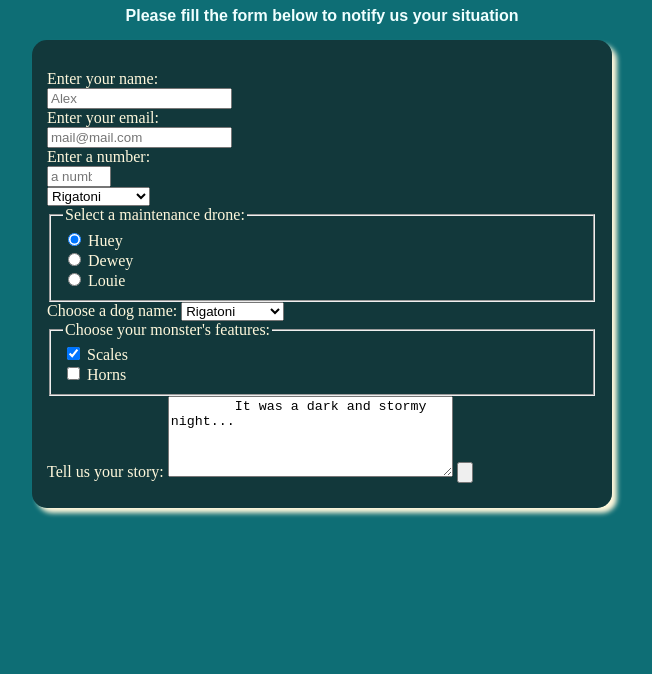
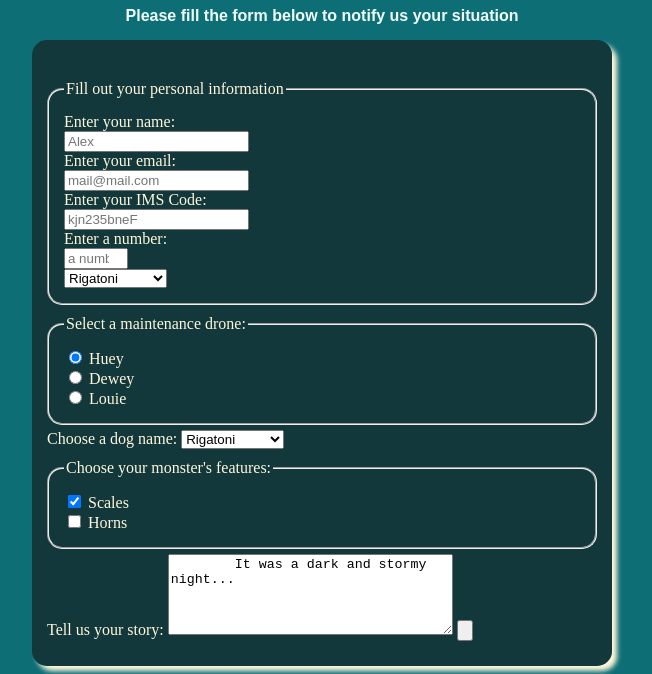
Before and after one commit to SirvanCheraghiNilaki/Night-Action-Emergency-Form, a plain HTML site: page source/index.html in a window 1280 px wide. Shown: the part 155-829 px from the top of the page, without its empty margins (318-970 px from the left). Before the commit the page ends 800 px from the top, so only its background shows below. Drawn offline with Linux system fonts and the light colour scheme.

Commit message:
عحیشفثی

```diff
--- a/source/index.html
+++ b/source/index.html
@@ -13,17 +13,29 @@
     <p id="description">Please fill the form below to notify us your situation</p>
     <form action="" method="post" id="survey-form">
         <!-- DONE DONE DONE DONE -->
-        <label for="name" id="name-label">Enter your
-        name: <input type="text" name="" id="name" placeholder="Alex" required></label>
-        <label for="email" id="email-label">Enter your email: <input type="email" name="" id="email" placeholder="mail@mail.com" required></label>
-        <label for="number" id="number-label">Enter a number: <input type="number" name="" id="number"
-                placeholder="a number between 13 and 120" min="13" max="120"></label>
-        <label for=""><select name="" id="dropdown">
-                <option value="rigatoni">Rigatoni</option>
-                <option value="dave">Dave</option>
-                <option value="pumpernickel">Pumpernickel</option>
-                <option value="reeses">Reeses</option>
-            </select></label>
+        <fieldset>
+            <legend>Fill out your personal information</legend>
+            <label for="name" id="name-label">Enter your name:
+                <input type="text" name="" id="name" placeholder="Alex" required>
+            </label>
+            <label for="email" id="email-label">Enter your email:
+                <input type="email" name="" id="email" placeholder="mail@mail.com" required>
+            </label>
+            <label for="name" id="name-label">Enter your IMS Code:
+                <input type="text" name="" id="code" placeholder="kjn235bneF" required>
+            </label>
+            <label for="number" id="number-label">Enter a number:
+                <input type="number" name="" id="number" placeholder="a number between 13 and 120" min="13" max="120">
+            </label>
+            <label for="">
+                <select name="" id="dropdown">
+                    <option value="rigatoni">Rigatoni</option>
+                    <option value="dave">Dave</option>
+                    <option value="pumpernickel">Pumpernickel</option>
+                    <option value="reeses">Reeses</option>
+                </select>
+            </label>
+        </fieldset>
         <fieldset>
             <legend>Select a maintenance drone:</legend>
             <div>
--- a/source/styles.css
+++ b/source/styles.css
@@ -23,12 +23,21 @@ body {
 #survey-form {
     background-color: rgba(20, 20, 20, 0.6);
     padding: 30px 15px 25px 15px;
-    width: 550px;
+    width: 50%;
+    max-width: 550px;
     margin: 0 auto 0 auto;
     border-radius: 15px;
     box-shadow: 5px 5px 5px -0px;
     color: cornsilk;
 }
+
+fieldset {
+    border-radius: 15px;
+    margin: 10px auto 5px auto;
+    padding: 15px;
+}
+
+
 
 #name-label {
     display: block;
@@ -36,6 +45,11 @@ body {
 }
 
 #name {
+    display: block;
+    align-items: center;
+}
+
+#code {
     display: block;
     align-items: center;
 }
```
